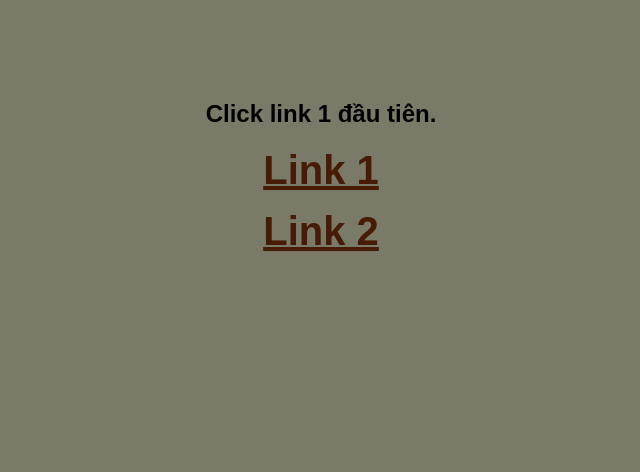
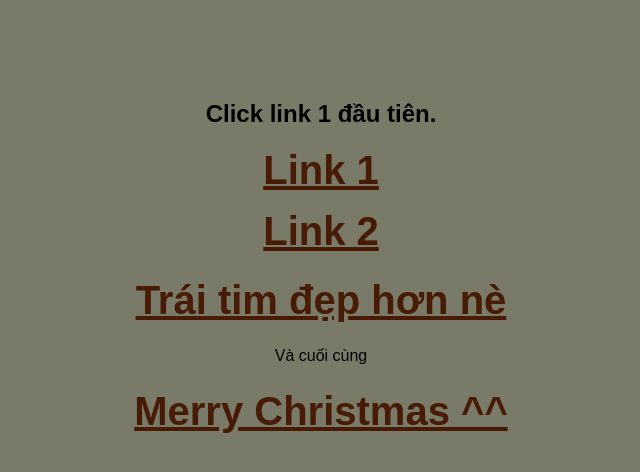
Before and after one commit to canhhocit/linktonghop, a plain HTML site: page index.html in a window 1280 px wide. Shown: the whole page, without its empty margins (319-959 px from the left). Drawn offline with Linux system fonts and the light colour scheme.

Commit message:
Update index.html

```diff
--- a/index.html
+++ b/index.html
@@ -12,5 +12,8 @@
     <p> </p>
     <h3 class="link2"><a href="https://canhhocit.github.io/flowe_binh/">Link 2</a></h3>
     <p></p>
+    <h3 class=" link3"><a href="https://canhhocit.github.io/dondauuu/">Trái tim đẹp hơn nè</a></h3>
+    <p> Và cuối cùng </p>
+    <h3><a href="https://canhhocit.github.io/xitmot/">Merry Christmas ^^</a></h3>
 </body>
 </html>
```
